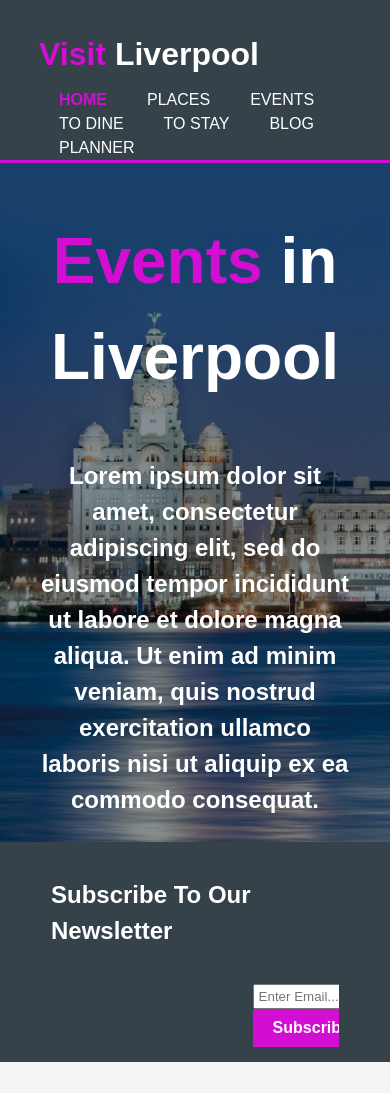
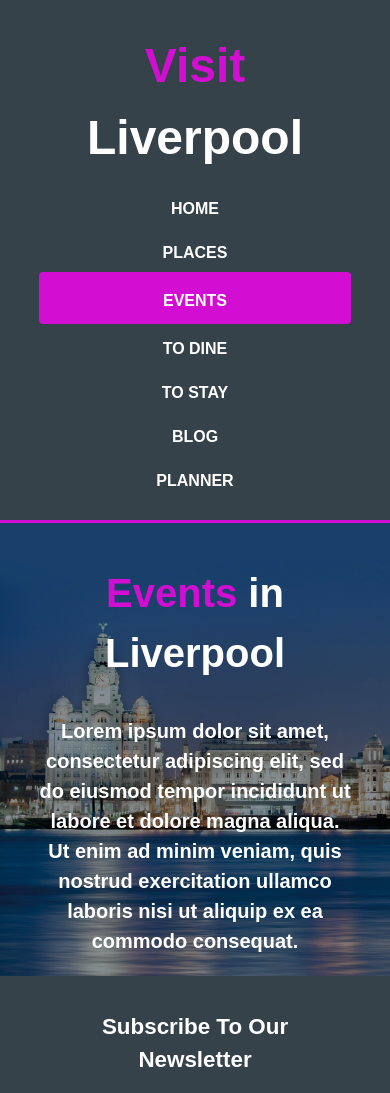
Before and after one commit to Jacro-Edu/Responsive-HTML-CSS-Tourism-Website, a plain HTML site: page events.html in a window 390 px wide. Shown: the top 1093 px of the page. Drawn offline with Linux system fonts and the light colour scheme.

Commit message:
added media queries to style.css and approached layout and organisation of style.css. Corrected issue in index.html whereby 'current' class was applied to incorrect page inside the nav bar element

```diff
--- a/css/style.css
+++ b/css/style.css
@@ -1,3 +1,4 @@
+/* CSS Reset & Normalise */
 * {
   box-sizing: border-box;
 }
@@ -13,10 +14,6 @@ body {
     font: 16px/1.5 Arial, Helvetica, sans-serif;
 
     background-color: #f4f4f4;
-}
-
-#main-content {
-    margin-top: 50px;
 }
 
 /* Global-------------------------------------------------------------------------------------------------------- */
@@ -55,6 +52,8 @@ a:visited {
 
     font-size: 1rem;
     font-weight: 600;
+
+    border-radius: 4px;
 }
 
 .dark {
@@ -67,7 +66,7 @@ a:visited {
     color: #fff;
 }
 
-/* Header */
+/* Header --------------------------------------------------------------------------------------------------------*/
 header {
     padding-top: 30px;
     min-height: 70px;
@@ -105,17 +104,25 @@ header nav {
     margin-top: 10px;
 }
 
-header .highlight, header .current a {
+header .highlight {
     color: #d30ed3;
+}
+
+header .current {
+        background-color: #d30ed3;
+        font-weight: bold;
+        color: white;
+        border-top-left-radius: 4px;
+        border-top-right-radius: 4px;
+        padding: 1rem;
+}
+
+header a:hover {
+    color: #fff;
     font-weight: bold;
 }
 
-header a:hover {
-    color: #ccc;
-    font-weight: bold;
-}
-
-/* Showcase */
+/* Showcase --------------------------------------------------------------------------------------------------------*/
 #showcase {
     min-height: 300px;
     width: 100%;
@@ -150,7 +157,12 @@ header a:hover {
     font-size: 1.5rem;
 }
 
-/* Newsletter area */
+/* Main Content -------------------------------------------------------------------------------------------------- */
+#main-content {
+    margin-top: 50px;
+}
+
+/* Newsletter area ------------------------------------------------------------------------------------------------*/
 #newsletter {
     padding: 15px;
 
@@ -174,9 +186,11 @@ header a:hover {
     padding: 4px;
     height: 25px;
     width: 250px;
+
+    border-radius: 4px;
 }
 
-/* Boxes */
+/* Boxes --------------------------------------------------------------------------------------------------------*/
 #boxes {
     margin-top: 20px;
 }
@@ -231,7 +245,7 @@ article#main-col a {
     font-weight: bold;
 }
 
-/* Bottom image section */
+/* Bottom image section -------------------------------------------------------------------------------------------*/
 #image {
     margin-top: 50px;
 }
@@ -245,7 +259,7 @@ article#main-col a {
     width: 100%;
 }
 
-/* Footer */
+/* Footer --------------------------------------------------------------------------------------------------------*/
 footer {
     padding: 30px 0 30px 0;
     margin-top: 100px;
@@ -265,14 +279,7 @@ footer p {
     margin: 0;
 }
 
-
-
-
-
-
-
-
-/* Services */
+/* Services ------------------------------------------------------------------------------------------------------*/
 .panels {
  list-style: none;
  padding: 20px;
@@ -289,3 +296,83 @@ footer p {
     font-size: 24px
 
 }
+
+/* Media Queries ------------------------------------------------------------------------------------------------------*/
+
+@media(max-width: 768px) {
+    header #branding,
+    header nav,
+    header nav li,
+    #newsletter h1,
+    #newsletter form,
+    #boxes .box,
+    article#main-col,
+    aside#sidebar {
+        float: none;
+        text-align: center;
+        width: 100%;
+    }
+
+    #branding h1 {
+        font-size: 3rem;
+    }
+
+    header nav li {
+        display: block;
+
+        font-size: 1.5rem;
+        font-weight: 700;
+    }
+
+    header {
+        padding-bottom: 20px;
+    }
+
+    header li {
+        padding: 0.25rem;
+        border-radius: 4px;
+    }
+
+    header li a {
+        font-size: 1rem;
+    }
+    header .current {
+        background-color: #d30ed3;
+        padding: 0.5rem;
+        font-weight: bold;
+        color: white;
+    }
+
+    #showcase h1 {
+        margin-top: 40px;
+
+        font-size: 2.5rem;
+    }
+
+    #showcase p {
+        font-size: 1.25rem;
+    }
+
+    #newsletter button {
+        display: block;
+        width: 100%;
+    }
+
+    #newsletter form input[type="email"] {
+        width: 100%;
+        margin-bottom: 5px;
+    }
+
+    #newsletter h1 {
+        font-size: 1.4rem
+    }
+
+    .dark {
+        margin-top: 40px;
+    }
+
+    #sidebar p,
+    #sidebar ul li {
+        text-align: left;
+    }
+}
--- a/events.html
+++ b/events.html
@@ -21,9 +21,9 @@
                 </div>
                 <nav>
                     <ul>
-                        <li class="current"><a href="index.html">Home</a></li>
+                        <li><a href="index.html">Home</a></li>
                         <li><a href="places.html">Places</a></li>
-                        <li><a href="events.html">Events</a></li>
+                        <li class="current"><a href="events.html">Events</a></li>
                         <li><a href="toDine.html">To Dine</a></li>
                         <li><a href="toStay.html">To Stay</a></li>
                         <li><a href="blog.html">Blog</a></li>
```
Also changed, not shown: places.html (+2 -2 lines), toDine.html (+2 -2 lines), toStay.html (+2 -2 lines).
